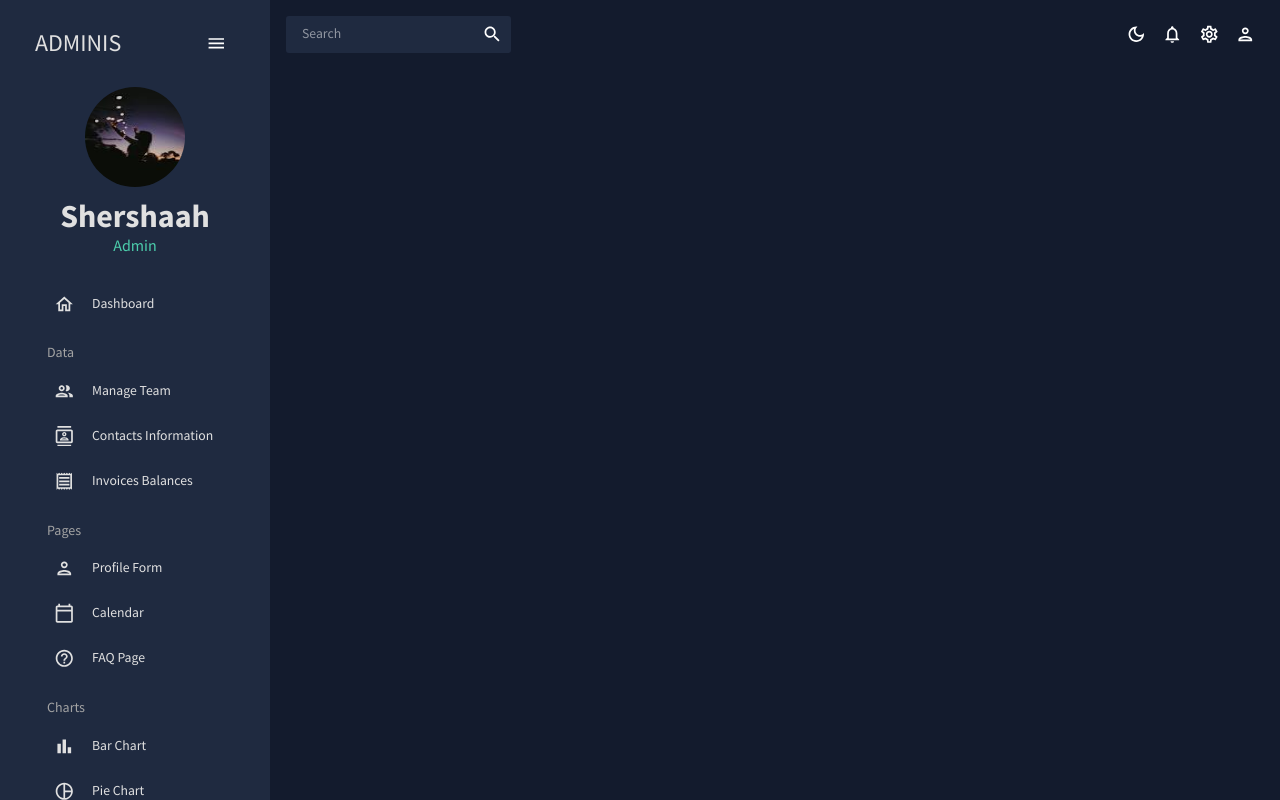
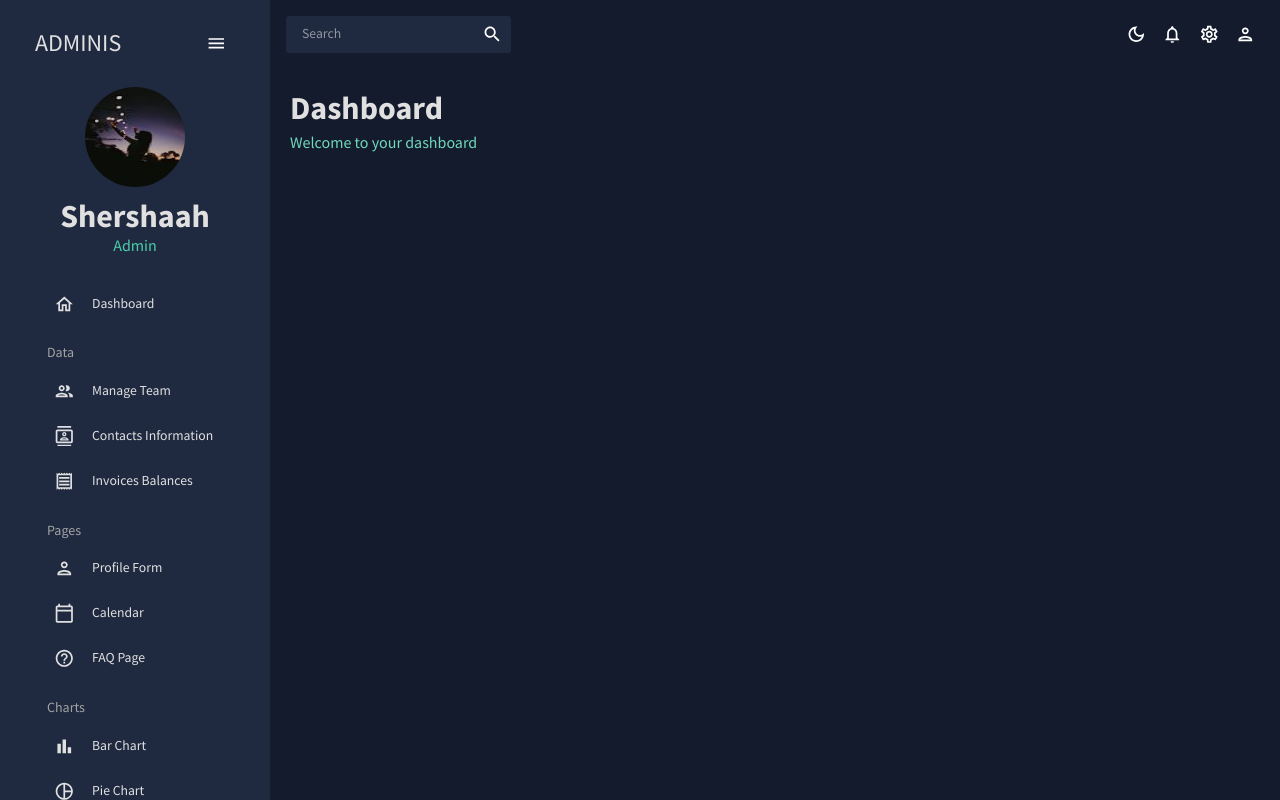
Before and after one commit to indhu-github/React-Admin-Dashboard, a React (Create React App) app: page / in a window 1280 px wide. Built offline with nearby package versions, Linux system fonts and the light colour scheme.

Commit message:
Reusable Header Component

```diff
--- a/src/App.js
+++ b/src/App.js
@@ -3,7 +3,7 @@
 import { Routes, Route } from "react-router";
 import Topbar from "./scenes/global/Topbar";
 import Sidebar from "./scenes/global/Sidebar";
-// import Dashboard from "./scenes/dashboard";
+import Dashboard from "./scenes/dashboard";
 // import Team from "./scenes/team";
 // import Invoices from "./scenes/invoices";
 // import Contacts from "./scenes/contacts";
@@ -27,7 +27,7 @@
           <main className="content">
             <Topbar/>
             <Routes>
-              {/* <Route path="/" element={<Dashboard />} /> */}
+              <Route path="/" element={<Dashboard />} />
               {/* <Route path="/team" element={<Team/>}/> */}
               {/* <Route path="/contacts" element={<Contacts/>}/> */}
               {/* <Route path="/invoices" element={<Invoices/>}/> */}
--- /dev/null
+++ b/src/components/Header.jsx
@@ -0,0 +1,21 @@
+import { Typography,Box,useTheme } from "@mui/material";
+import {tokens} from "../theme";
+
+const Header = ({title,subtitle}) =>{
+    const theme = useTheme();
+    const colors = tokens(theme.palette.mode);
+
+    return(
+        <Box mb="30px">
+            <Typography
+            variant="h2"
+            color={colors.grey[100]}
+            fontWeight="bold"
+            sx={{mb:"5px"}}
+            >{title}</Typography>
+            <Typography variant="h5" color={colors.greenAccent[400]}>{subtitle}</Typography>
+        </Box>
+    )
+}
+
+export default Header;
--- a/src/scenes/dashboard/index.jsx
+++ b/src/scenes/dashboard/index.jsx
@@ -0,0 +1,13 @@
+import { Box } from "@mui/material";
+import Header from "../../components/Header";
+
+const Dashboard = () => {
+    return(
+        <Box m="20px">
+            <Box display="flex" justifyContent="space-between" alignItems="center">
+                <Header title="Dashboard" subtitle="Welcome to your dashboard" />
+            </Box>
+        </Box>
+    )
+}
+export default Dashboard;
```
Also changed, not shown: src/components/Header/Header.jsx (deleted, +0 -19 lines).
